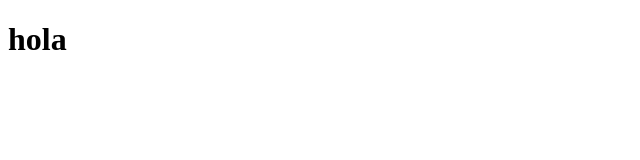
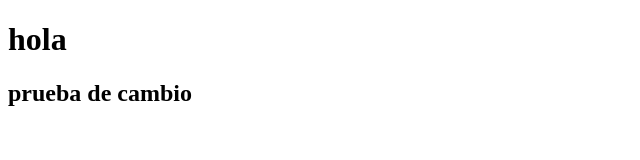
Before and after one commit to exear2/ejemplo, a plain HTML site: page index.html in a window 1280 px wide. Shown: the whole page, without its empty margins (0-640 px from the left). Drawn offline with Linux system fonts and the light colour scheme.

Commit message:
Mi primer commit

```diff
--- a/index.html
+++ b/index.html
@@ -8,5 +8,7 @@
 </head>
 <body>
     <h1>hola</h1>
+
+    <h2>prueba de cambio</h2>
 </body>
 </html>
```
